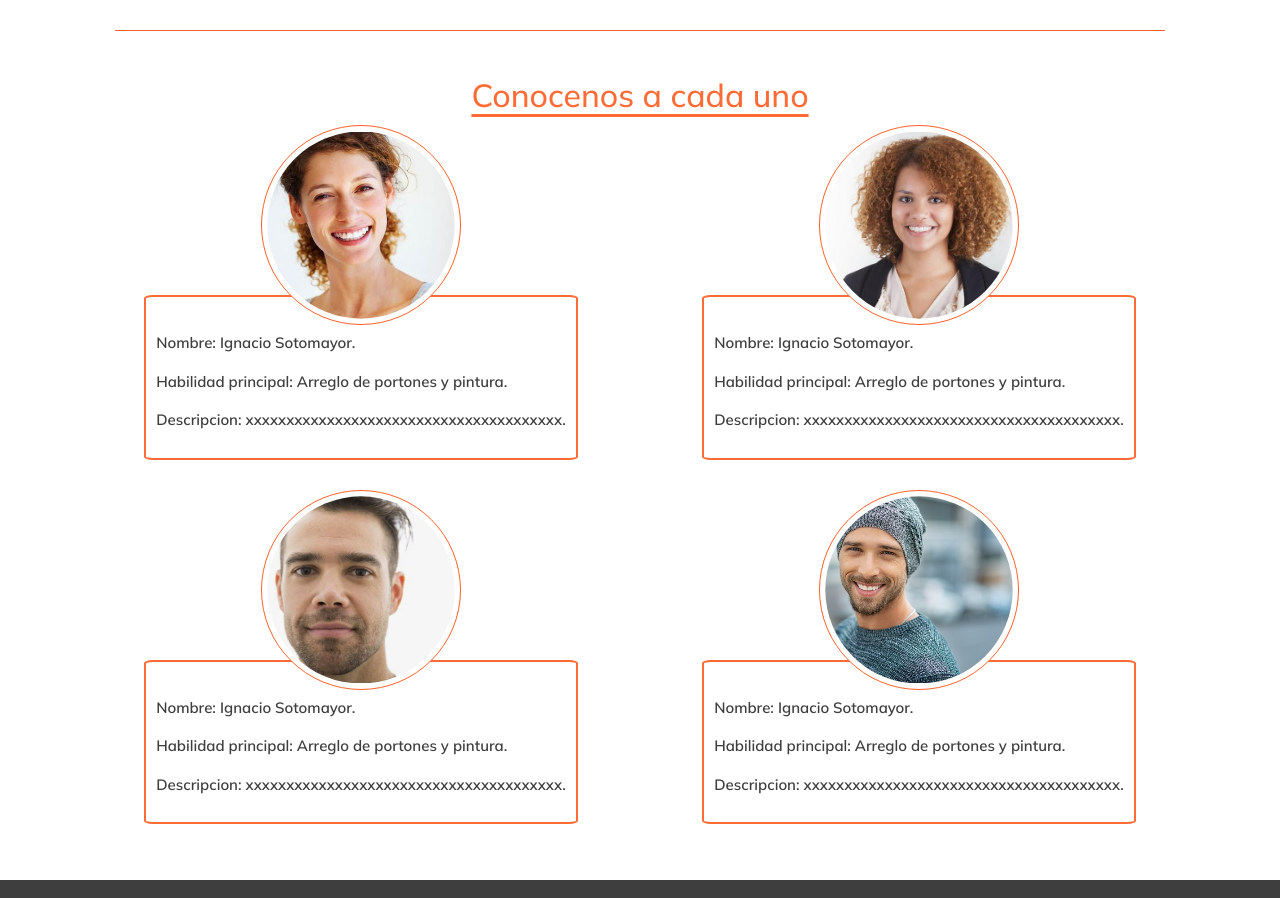
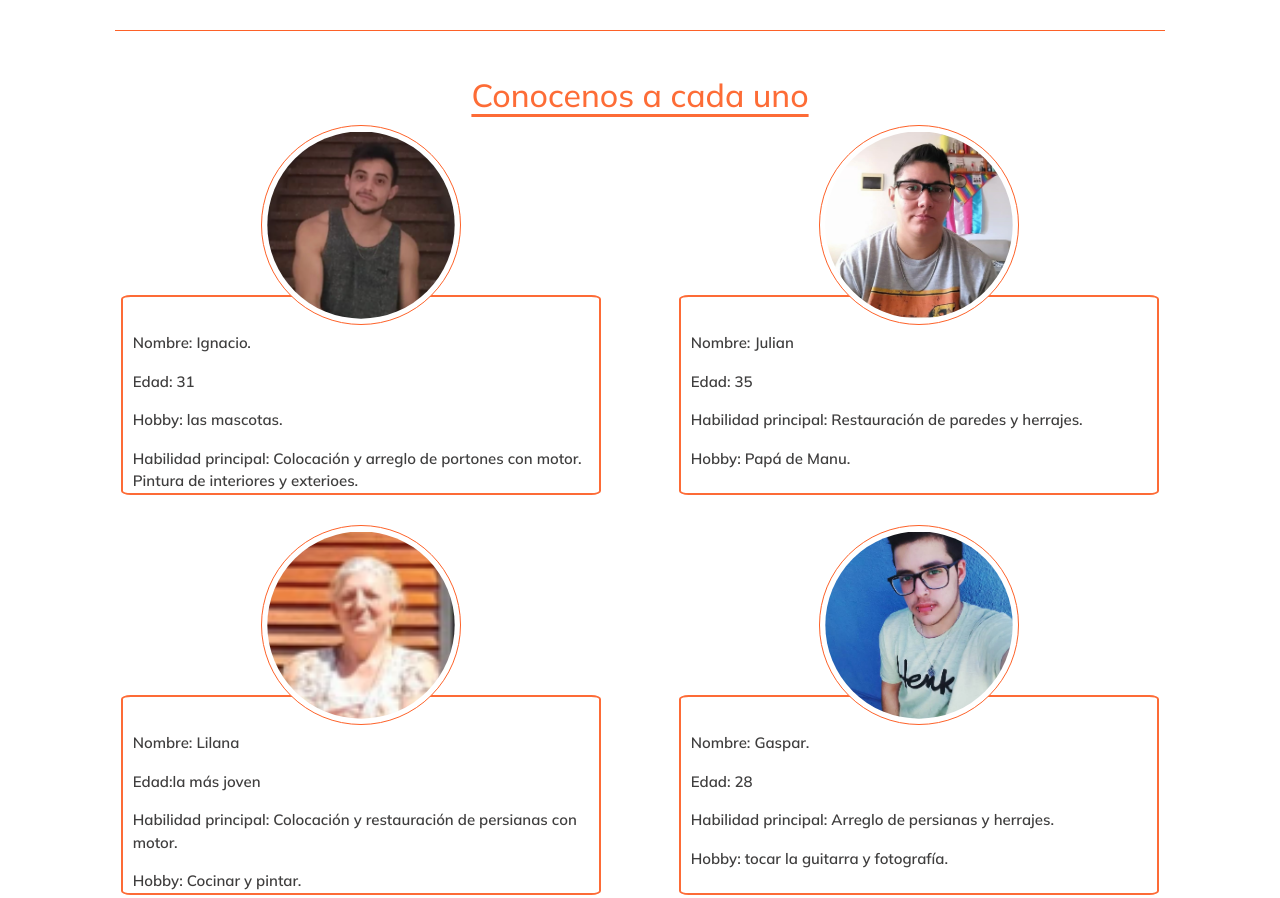
Before and after one commit to JesicaSieiro/Officium, a plain HTML site: page paginas/conocenos.html in a window 1280 px wide. Shown: the part 645-1543 px from the top of the page. Drawn offline with nearby package versions, Linux system fonts and the light colour scheme.

Commit message:
colocacion de imformacion real en conocenos y limpieza de codigo

```diff
--- a/paginas/conocenos.html
+++ b/paginas/conocenos.html
@@ -52,7 +52,7 @@
             <h1 class=" contenido_tituloCon">Conoce nuestro PROPOSITO</h1>
 
             <div class="row contenido_propositoCon">
-                <img src="../assets/imagenes/equipo.PNG" alt="Foto de los integrantes" class="col-lg-6 col-md-12 col-sm-12 contenido--imgGrupalCon">
+                <img src="../assets/imagenes/equipo.PNG" alt="Foto de los integrantes" class="col-lg-6 col-md-12 col-sm-12 contenido--imgGrupalCon img-thumbnail">
                 <p class="col-lg-6 col-md-12 col-sm-12 ">
                     Somos un equipo de profesionales capacitados en el oficio de arreglos de la casa como pintura (de interiores y exteriores),
                     arreglo de portones , cortinas y enrejados. Pero pereguimos el proposito de precticar la inclisuion de profesionales que son discriminados
@@ -65,36 +65,41 @@
         <h2 class="contenido_tituloCon">Conocenos a cada uno</h2>
         <div class="row mx-auto">
             <div class="col-lg-6 col-md-6 col-sm-12 mx-auto contenido_cadaEmp">
-                <img src="../assets/imagenes/empleados/empleado1.jpg" alt="Foto de empleado 1" class="contenido--fotoEmplCon">
+                <img src="../assets/imagenes/empleados/ignacio2.PNG" alt="Foto de empleado Ignacio" class="contenido--fotoEmplCon">
                 <div class="contenido--txtEmpleadoCon">
-                    <p >Nombre: Ignacio Sotomayor.</p>
-                    <p> Habilidad principal: Arreglo de portones y pintura.</p>
-                    <p>Descripcion: xxxxxxxxxxxxxxxxxxxxxxxxxxxxxxxxxxxxxxx.</p>
+                    <p >Nombre: Ignacio.</p>
+                    <p>Edad: 31</p>
+                    <p>Hobby: las mascotas.</p>
+                    <p> Habilidad principal: Colocación y arreglo de portones con motor. Pintura de interiores y exterioes.</p>
+
                 </div>
             </div>
 
             <div class="col-lg-6 col-md-6 col-sm-12 mx-auto contenido_cadaEmp">
-                <img src="../assets/imagenes/empleados/empleado2.jpg" alt="Foto de empleado 1" class="contenido--fotoEmplCon">
+                <img src="../assets/imagenes/empleados/julian.jpg" alt="Foto de empleado Julian" class="contenido--fotoEmplCon">
                 <div class="contenido--txtEmpleadoCon">
-                    <p >Nombre: Ignacio Sotomayor.</p>
-                    <p> Habilidad principal: Arreglo de portones y pintura.</p>
-                    <p>Descripcion: xxxxxxxxxxxxxxxxxxxxxxxxxxxxxxxxxxxxxxx.</p>
+                    <p >Nombre: Julian</p>
+                    <p>Edad: 35</p>
+                    <p>Habilidad principal: Restauración de paredes y herrajes.</p>
+                    <p>Hobby: Papá de Manu.</p>
                 </div>
             </div>
             <div class="col-lg-6 col-md-6 col-sm-12 mx-auto contenido_cadaEmp">
-                <img src="../assets/imagenes/empleados/empleado3.jpg" alt="Foto de empleado 1" class="contenido--fotoEmplCon">
+                <img src="../assets/imagenes/empleados/liliana.PNG" alt="Foto de empleada Liliana" class="contenido--fotoEmplCon">
                 <div class="contenido--txtEmpleadoCon">
-                    <p >Nombre: Ignacio Sotomayor.</p>
-                    <p> Habilidad principal: Arreglo de portones y pintura.</p>
-                    <p>Descripcion: xxxxxxxxxxxxxxxxxxxxxxxxxxxxxxxxxxxxxxx.</p>
+                    <p >Nombre: Lilana</p>
+                    <p>Edad:la más joven </p>
+                    <p>Habilidad principal: Colocación y restauración de persianas con motor.</p>
+                    <p>Hobby: Cocinar y pintar.</p>
                 </div>
             </div>
             <div class="col-lg-6 col-md-6 col-sm-12 mx-auto contenido_cadaEmp">
-                <img src="../assets/imagenes/empleados/empleado4.jpg" alt="Foto de empleado 1" class="contenido--fotoEmplCon">
+                <img src="../assets/imagenes/empleados/gastar2.jpg" alt="Foto de empleado Gaspar" class="contenido--fotoEmplCon">
                 <div class="contenido--txtEmpleadoCon">
-                    <p >Nombre: Ignacio Sotomayor.</p>
-                    <p> Habilidad principal: Arreglo de portones y pintura.</p>
-                    <p>Descripcion: xxxxxxxxxxxxxxxxxxxxxxxxxxxxxxxxxxxxxxx.</p>
+                    <p >Nombre: Gaspar.</p>
+                    <p>Edad: 28</p>
+                    <p>Habilidad principal: Arreglo de persianas y herrajes.</p>
+                    <p>Hobby: tocar la guitarra y fotografía.</p>
                 </div>
             </div>
 
--- a/styles/style.css
+++ b/styles/style.css
@@ -107,25 +107,18 @@ li{
 
 .contenido_servicios{
     margin: 1%;
-    /* color: rgb(202, 13, 13); */
     color: rgb(88, 88, 88);
     border-bottom: 1px solid rgb(202, 13, 13) ;
     padding: 4% 0;
-    /* text-align: center; */
     font-size: 16px;
     background-color: rgb(255,255,255);
 
 }
 
-/* .contenido_servicios:hover{
-    background-color:rgba(202, 13, 13, 0.507);
-    color: rgb(255,255,255);
-} */
 /* SLIDER */
 
 .contenido-imgSlider{
     height: 400px;
-    /* width: 250px; */
     object-fit: cover;
     margin: 2%;
 
@@ -135,9 +128,9 @@ li{
 .contenido_tituloServicios{
     color: rgb(202, 13, 13);
     margin: 3% 0;
-  text-align: center;
-  text-decoration: underline;
-  text-underline-position: under;
+    text-align: center;
+    text-decoration: underline;
+    text-underline-position: under;
 }
 .contenido--tituloCadaServ{
     text-decoration: underline rgb(202, 13, 13) 3px solid;
@@ -145,26 +138,20 @@ li{
     text-underline-position: under;
 }
 .cont_imagenServ{
-    /* padding:0 7%; */
     margin: auto;
 }
 
 .contenido-cadaImagen{
-/*     width: 300px;
-    padding: 2%; */
     border: 2px solid rgb(202, 13, 13);
     box-shadow: 2px 2px 2px rgb(189 188 188);
-   /*  border-radius: 20%; */
+
 }
 .contenido--imgServ{
     height: 360px;
     object-fit: cover;
 }
 .contenido--txtServDer{
-
     animation: ingresoDer 1s;
-/*    visibility: hidden; */
-
 }
 .contenido_txtSobreDer{
     transform: translate(-50px, 15px);
@@ -206,12 +193,6 @@ li{
         opacity: 1;
     }
 }
-/* .contenido_servicios
-:hover ~ .contenido--txtServDer{
-    visibility: visible;
-    animation: ingresoDer 1s;
-    animation-fill-mode: forwards;
-} */
 /* FIN INDEX */
 /* CONOCENOS */
 
@@ -231,12 +212,14 @@ li{
     color: rgb(63, 62, 62);
 }
 .contenido--imgGrupalCon{
-    padding: 0 2% 2% 0;
+    padding: .5%;
     margin: auto;
     object-fit: cover;
     max-width: 40%;
     min-width: 300px;
+    border: 1px solid rgb(253, 97, 40);
 }
+
 
 
 .contenido_cadaEmp{
@@ -245,28 +228,19 @@ li{
     flex-wrap: nowrap;
     flex-direction: column;
     justify-content: space-evenly;
-    /* background-color: rgb(255,255,255); */
     transition: 1s linear;
-    /* transition-duration: 1s; */
 }
 
 .contenido_cadaEmp:hover{
     transform: scale(1.2, 1.2);
     z-index: 100;
-    /* background-color: rgb(253, 97, 40); */
 }
 .contenido_cadaEmp:hover .contenido--txtEmpleadoCon{
-    /* transform: scale(1.2, 1.2);
-    z-index: 100; */
-    /* box-shadow:  2px 2px 2px rgb(189, 188, 188); */
     background: rgb(253, 97, 40);
     color: rgb(255, 255, 255);
     -webkit-box-shadow: 10px 10px 14px 2px rgba(0,0,0,0.47);
     box-shadow: 10px 10px 14px 2px rgba(0,0,0,0.47);
-
 }
-
-
 
 .contenido--fotoEmplCon{
     width: 200px;
@@ -287,12 +261,13 @@ li{
     font-size: 15px;
     position: relative;
     top: -30px;
-    /* background-color: rgba(253, 97, 40, 0.932) ;
-    color: rgb(255, 255, 255); */
     border: 2px solid  rgba(253, 97, 40, 0.932) ;
     color: rgb(63, 62, 62);
     font-weight: 600;
     z-index: 1;
+    height: 200px;
+    width: 90%;
+    overflow-y: scroll;
 }
 /* FIN CONOCENOS */
 
@@ -323,7 +298,6 @@ li{
     background-color: rgb(255, 255, 255) ;
     color: rgb(63, 62, 62);
     padding: 0.5%;
-    /* transition-duration: 1s; */
     height: inherit;
     margin: 2%;
     width: 20rem;
@@ -358,16 +332,13 @@ li{
     width: 20rem;
     align-items: center;
     flex-wrap: nowrap;
-    /* background-color: rgba(31, 128, 31, 0.774) ; */
     border: 2px solid rgb(3, 122, 3);
     border-radius: 2%;
     font-size: 15px;
-    /* color: rgb(255,255,255); */
     background-color: rgb(255, 255, 255) ;
     color: rgb(3, 122, 3);
     padding:1% ;
     margin: 2%;
-    /* transition-duration: 1s; */
 }
 
 .contenido_cadaVideoTut:hover{
@@ -380,15 +351,10 @@ li{
 }
 
 .contenido-videoTut{
-    /* width: 100%; */
-    /* height: 250px; */
     margin: 1% 20%;
     border-radius: 2%;
     border-bottom: 2px solid rgb(3, 122, 3);
 }
-/* .contenido_cadaVideoTut:hover .contenido-videoTut{
-    border-bottom: 2px solid rgb(255, 255, 255);
-} */
 .contenido_txtVideo{
     height: 200px;
     overflow-y: scroll;
@@ -398,19 +364,16 @@ li{
     height: 400px;
 }
 .fondoModalTut{
-   /*  height: 302px; */
     color: rgb(255, 255, 255);
     background-color: rgb(3, 122, 3);
 }
 .tituloModalTut{
     color: rgb(3, 122, 3);
-    /* text-align: center; */
 }
 /* ESTILO PARA SCROLL */
 /* width */
 ::-webkit-scrollbar {
     width: 7px;
-
   }
 
   /* Track */
@@ -421,13 +384,11 @@ li{
   /* Handle */
   ::-webkit-scrollbar-thumb {
     background: rgb(27, 37, 27);
-
-
   }
 
   /* Handle on hover */
   ::-webkit-scrollbar-thumb:hover {
-    background: rgb(186, 252, 186);
+    background: rgb(243, 250, 243);
   }
 /*FIN DE TUTORIALES*/
 /*CONTACTO*/
@@ -459,7 +420,6 @@ form input, form textarea{
   }
 
 .contenido_datosFrm{
-    /* width: 60vh; */
     min-width: 40vh;
     max-width: 80vh;
     margin: 1%;
```
Also changed, not shown: index.html (+12 -20 lines), paginas/galeria.html (+7 -15 lines), assets/imagenes/empleados/gaspar.jpg (added), assets/imagenes/empleados/gastar2.jpg (added), assets/imagenes/empleados/ignacio2.PNG (added), assets/imagenes/empleados/julian.jpg (added), assets/imagenes/empleados/liliana.PNG (added).
